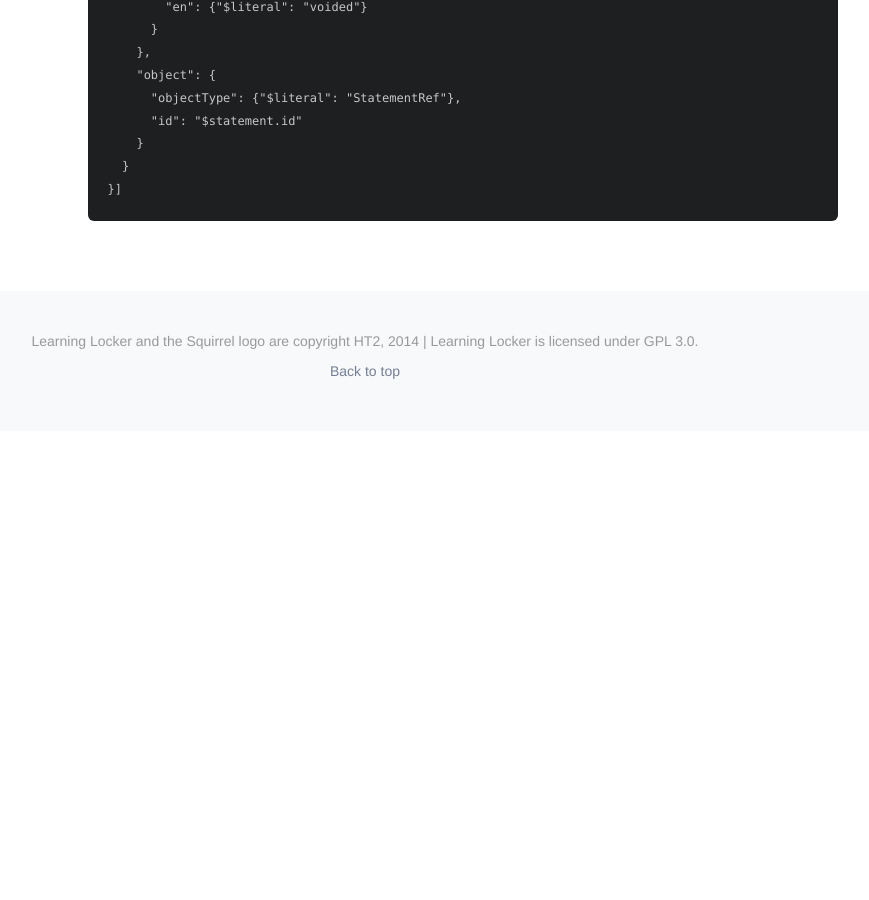
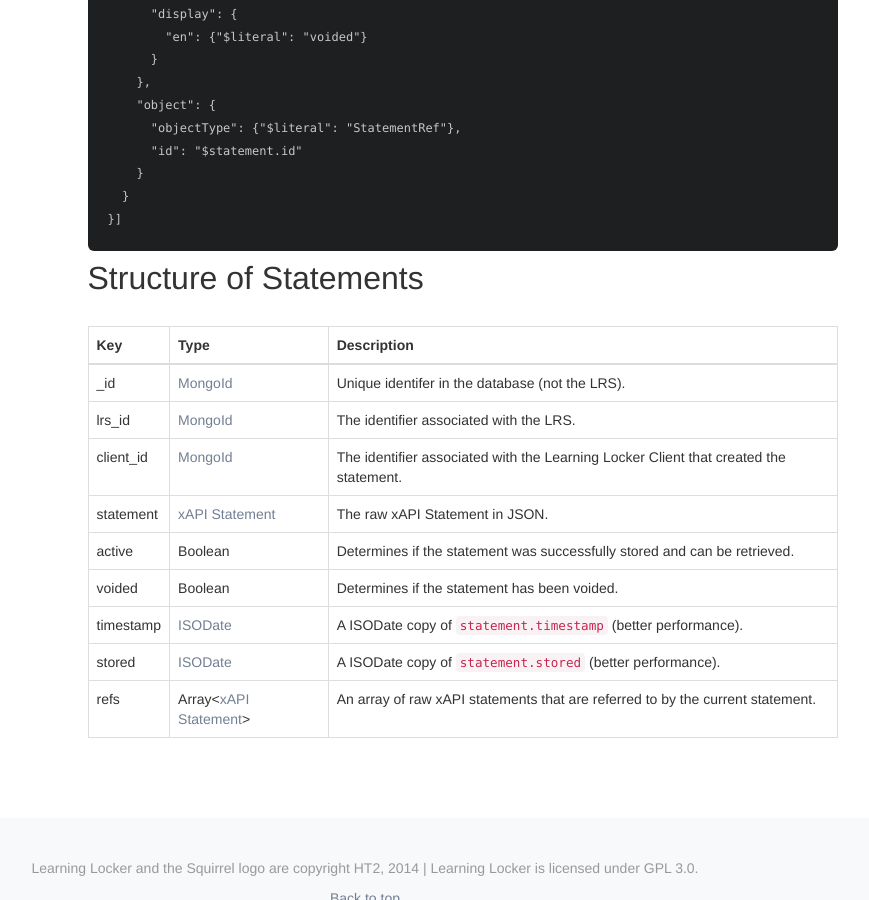
Before and after one commit to LearningLocker/docs, a Jekyll site: the page built from src/statements_api.md, in a window 1280 px wide and 900 px high, scrolled down 4857 px. Shown: the whole window, without its empty margins (275-1144 px from the left). Built offline with Jekyll 4.4.1, drawn with Linux system fonts in a browser that asks for light colours; nearby versions of some CDN libraries; before the commit the page ends 5288 px from its top, so only the background shows below that; some of the changed text lies outside the part shown.

Commit message:
Adds missing info about API for @andrewhickey.

```diff
--- a/src/statements_api.md
+++ b/src/statements_api.md
@@ -13,6 +13,8 @@
 [insert](#insert) | GET http://www.example.com /api/v2/statements/insert | Inserts new statements from the result of running an aggregation of the existing statements using a pipeline.
 
 *URIs relative to http://www.example.com/api/v1/statements/, unless otherwise noted. Additionally you must supply your Basic Auth details with each request. Your Basic Auth details can be found under "Manage clients" in your LRS's settings.*
+
+**Be aware of [keys with dots](http://docs.learninglocker.net/installation/#quirks) and the [structure of statements in Learning Locker](#structure-of-statements).**
 
 ## where
 **Deprecated** - use [aggregate](#aggregate) instead.
@@ -189,3 +191,17 @@
         }
       }
     }]
+
+# Structure of Statements
+
+Key | Type | Description
+--- | --- | ---
+_id | [MongoId](http://php.net/manual/en/class.mongoid.php) | Unique identifer in the database (not the LRS).
+lrs_id | [MongoId](http://php.net/manual/en/class.mongoid.php) | The identifier associated with the LRS.
+client_id | [MongoId](http://php.net/manual/en/class.mongoid.php) | The identifier associated with the Learning Locker Client that created the statement.
+statement | [xAPI Statement](https://github.com/adlnet/xAPI-Spec/blob/master/xAPI.md#stmtprops) | The raw xAPI Statement in JSON.
+active | Boolean | Determines if the statement was successfully stored and can be retrieved.
+voided | Boolean | Determines if the statement has been voided.
+timestamp | [ISODate](https://docs.mongodb.org/manual/core/shell-types/) | A ISODate copy of `statement.timestamp` (better performance).
+stored | [ISODate](https://docs.mongodb.org/manual/core/shell-types/) | A ISODate copy of `statement.stored` (better performance).
+refs | Array<[xAPI Statement](https://github.com/adlnet/xAPI-Spec/blob/master/xAPI.md#stmtprops)> | An array of raw xAPI statements that are referred to by the current statement.
```
